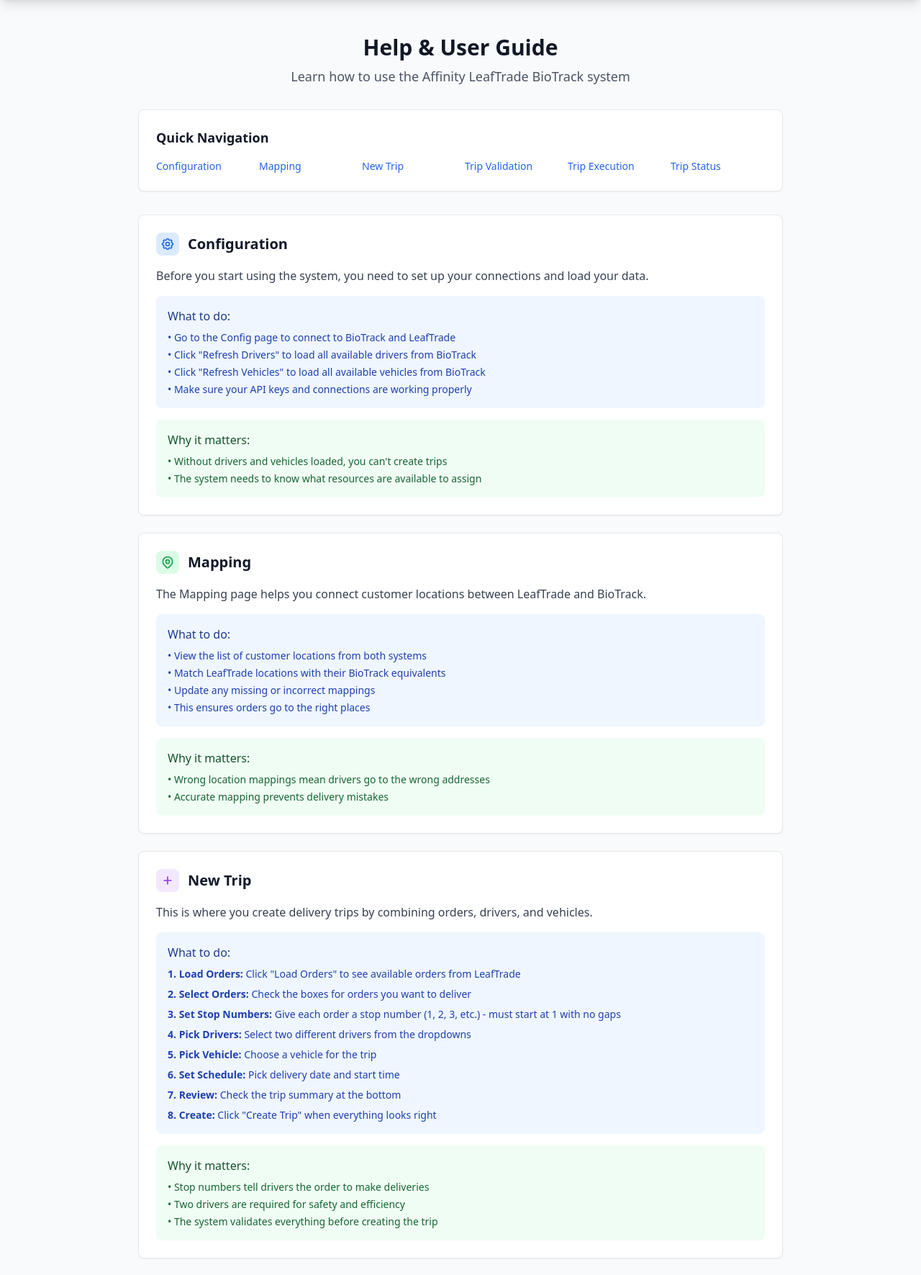
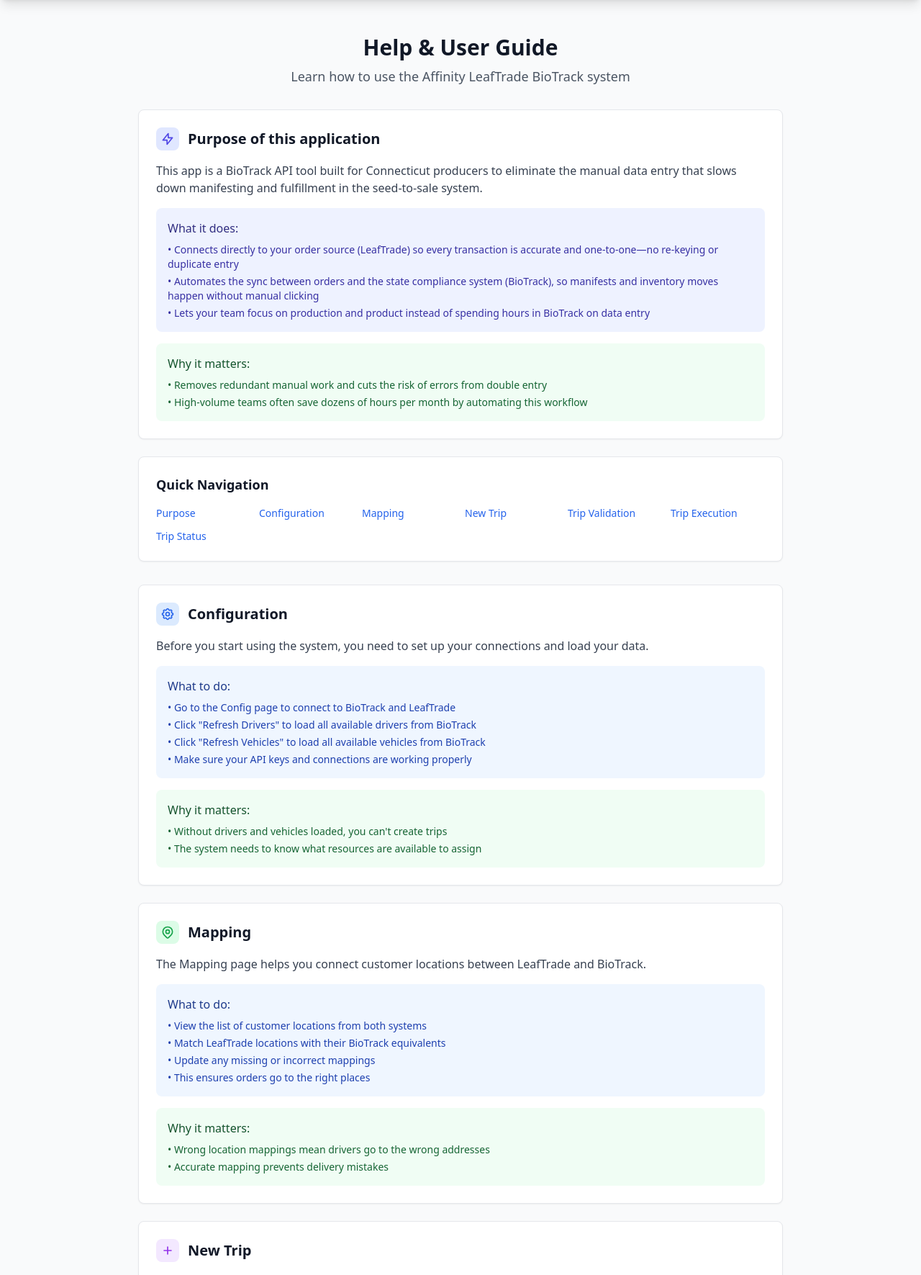
Before and after one commit to duraob/tripmgr_soundview, a Flask app: page /help in a window 1280 px wide. Shown: the part 105-1876 px from the top of the page at 72% size. Run offline with Flask 3, Linux system fonts and the light colour scheme; the visitor is signed in with stand-in values (Sample User, id 1); some libraries are stand-ins or nearby versions.

Commit message:
build - updated help page for application purpose

```diff
--- a/templates/help.html
+++ b/templates/help.html
@@ -11,10 +11,39 @@
             <p class="text-lg text-gray-600">Learn how to use the Affinity LeafTrade BioTrack system</p>
         </div>
 
+        <!-- Purpose of this application -->
+        <div id="purpose" class="bg-white rounded-lg shadow-sm border border-gray-200 p-6 mb-6">
+            <div class="flex items-center mb-4">
+                <div class="w-8 h-8 bg-indigo-100 rounded-lg flex items-center justify-center mr-3">
+                    <svg class="w-5 h-5 text-indigo-600" fill="none" stroke="currentColor" viewBox="0 0 24 24">
+                        <path stroke-linecap="round" stroke-linejoin="round" stroke-width="2" d="M13 10V3L4 14h7v7l9-11h-7z"></path>
+                    </svg>
+                </div>
+                <h2 class="text-xl font-semibold text-gray-900">Purpose of this application</h2>
+            </div>
+            <p class="text-gray-700 mb-4">This app is a BioTrack API tool built for Connecticut producers to eliminate the manual data entry that slows down manifesting and fulfillment in the seed-to-sale system.</p>
+            <div class="bg-indigo-50 rounded-lg p-4 mb-4">
+                <h3 class="font-medium text-indigo-900 mb-2">What it does:</h3>
+                <ul class="text-indigo-800 space-y-1 text-sm">
+                    <li>• Connects directly to your order source (LeafTrade) so every transaction is accurate and one-to-one—no re-keying or duplicate entry</li>
+                    <li>• Automates the sync between orders and the state compliance system (BioTrack), so manifests and inventory moves happen without manual clicking</li>
+                    <li>• Lets your team focus on production and product instead of spending hours in BioTrack on data entry</li>
+                </ul>
+            </div>
+            <div class="bg-green-50 rounded-lg p-4">
+                <h3 class="font-medium text-green-900 mb-2">Why it matters:</h3>
+                <ul class="text-green-800 space-y-1 text-sm">
+                    <li>• Removes redundant manual work and cuts the risk of errors from double entry</li>
+                    <li>• High-volume teams often save dozens of hours per month by automating this workflow</li>
+                </ul>
+            </div>
+        </div>
+
         <!-- Quick Navigation -->
         <div class="bg-white rounded-lg shadow-sm border border-gray-200 p-6 mb-8">
             <h2 class="text-lg font-semibold text-gray-900 mb-4">Quick Navigation</h2>
             <div class="grid grid-cols-2 md:grid-cols-6 gap-3">
+                <a href="#purpose" class="text-blue-600 hover:text-blue-800 text-sm font-medium">Purpose</a>
                 <a href="#configuration" class="text-blue-600 hover:text-blue-800 text-sm font-medium">Configuration</a>
                 <a href="#mapping" class="text-blue-600 hover:text-blue-800 text-sm font-medium">Mapping</a>
                 <a href="#new-trip" class="text-blue-600 hover:text-blue-800 text-sm font-medium">New Trip</a>
```
